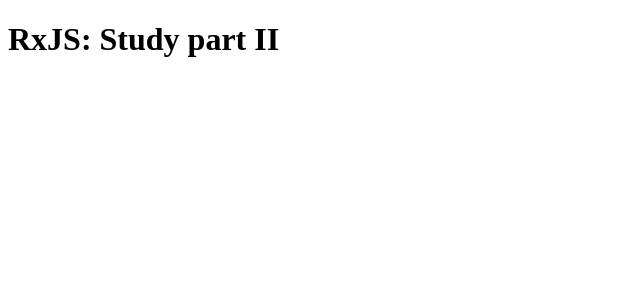
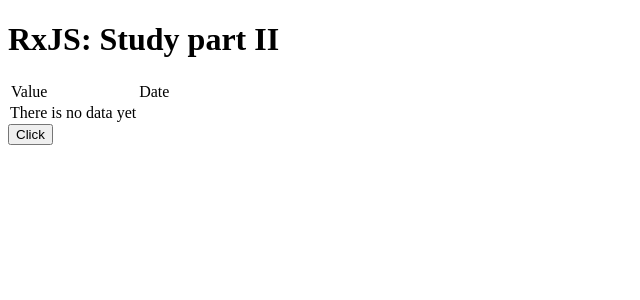
Before and after one commit to avoxa25/study-rxjs2, an Angular app: page / in a window 1280 px wide. Shown: the top 300 px of the page, without its empty margins (0-640 px from the left). Built offline with nearby package versions, Linux system fonts and the light colour scheme.

Commit message:
Add some logic

```diff
--- a/src/app/app.component.html
+++ b/src/app/app.component.html
@@ -1 +1,3 @@
 <h1>RxJS: Study part II</h1>
+
+<app-list></app-list>
--- a/src/app/list/list.component.html
+++ b/src/app/list/list.component.html
@@ -1,3 +1,19 @@
-<p>
-  list works!
-</p>
+<section class="list-wrapper">
+  <table>
+    <thead>
+      <tr>
+        <td>Value</td>
+        <td>Date</td>
+      </tr>
+    </thead>
+    <tbody *ngIf="dataArray.length > 0; else noDataBlock">
+        <tr *ngFor="let item of dataArray">
+          <td>{{item.value}}</td>
+          <td>{{item.date.toLocaleDateString()}}</td>
+      </tr>
+    </tbody>
+    <ng-template #noDataBlock>There is no data yet</ng-template>
+  </table>
+
+  <button (click)="addData()">Click</button>
+</section>
--- a/src/app/list/list.component.ts
+++ b/src/app/list/list.component.ts
@@ -1,15 +1,33 @@
 import { Component, OnInit } from '@angular/core';
+import { Observable, Subject } from 'rxjs';
+import { switchMap, map, tap } from 'rxjs/operators'
 
 @Component({
   selector: 'app-list',
   templateUrl: './list.component.html',
   styleUrls: ['./list.component.scss']
 })
+
 export class ListComponent implements OnInit {
+  private items$: Subject<DataList>;
+  public dataArray: Array<any>;
 
-  constructor() { }
+  constructor() {
+    this.dataArray = [];
+    this.items$ = new Subject<DataList>();
+  }
 
   ngOnInit() {
+    this.items$.subscribe(value => this.dataArray.push(value));
   }
 
+  public addData() {
+    this.items$.next({value: 'HELLO', date: new Date});
+    console.log('clicked');
+  }
 }
+
+interface DataList {
+  value: string,
+  date: Date,
+}
```
